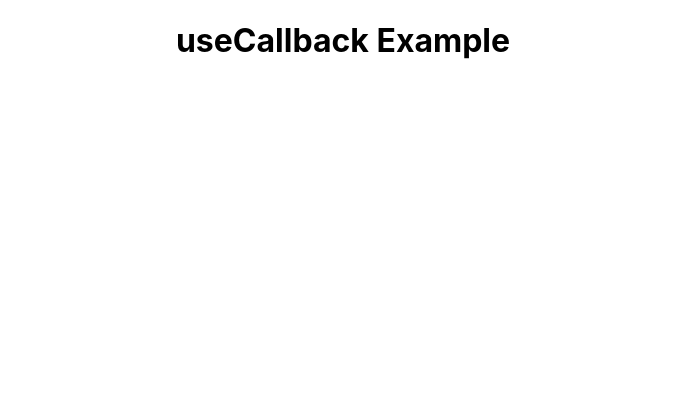
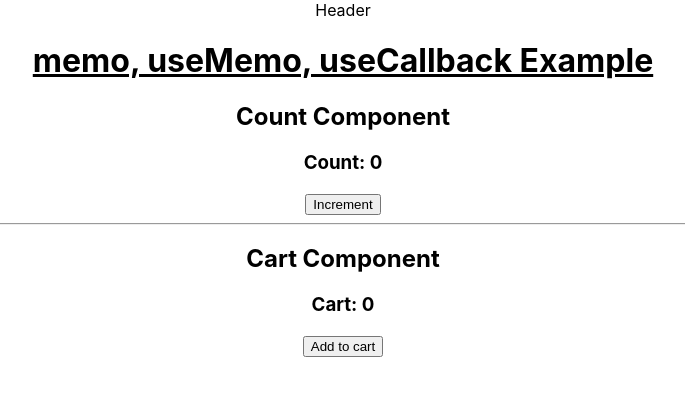
Before and after one commit to karthickselvendran/react-optimize, a React (Create React App) app: page / in a window 1280 px wide. Shown: the top 396 px of the page, without its empty margins (297-982 px from the left). Built offline with nearby package versions, Linux system fonts and the light colour scheme.

Commit message:
memo, useCallback examples

```diff
--- a/src/App.js
+++ b/src/App.js
@@ -1,9 +1,32 @@
+import React, { useCallback, useState } from "react";
+import { Header } from "./header";
+import { CountComponent } from "./countComponent";
+import { CartComponent } from "./cartComponent";
 import "./App.css";
 
 function App() {
+  const [count, setCount] = useState(0);
+  const [cart, setCart] = useState(0);
+
+  const increment = useCallback(() => {
+    console.log("increment func firing--");
+    setCount((prevCount) => prevCount + 1);
+  }, [count]);
+
+  const addToCart = useCallback(() => {
+    console.log("addToCart func firing--");
+    setCart((prevCart) => prevCart + 1);
+  }, [cart]);
+
   return (
     <div className="App">
-      <h1>useCallback Example</h1>
+      <Header />
+      <h1>
+        <u>memo, useMemo, useCallback Example</u>{" "}
+      </h1>
+      <CountComponent count={count} increment={increment} />
+      <hr />
+      <CartComponent cart={cart} addToCart={addToCart} />
     </div>
   );
 }
--- /dev/null
+++ b/src/cartComponent.js
@@ -0,0 +1,12 @@
+import React, { memo } from "react";
+
+export const CartComponent = memo(({ cart, addToCart }) => {
+  console.log("CartComponent component firing - ");
+  return (
+    <div>
+      <h2>Cart Component</h2>
+      <h3>Cart: {cart}</h3>
+      <button onClick={() => addToCart()}>Add to cart</button>
+    </div>
+  );
+});
--- /dev/null
+++ b/src/countComponent.js
@@ -0,0 +1,12 @@
+import React, { memo } from "react";
+
+export const CountComponent = memo(({ count, increment }) => {
+  console.log("CountComponent component firing - ");
+  return (
+    <div>
+      <h2>Count Component</h2>
+      <h3>Count: {count}</h3>
+      <button onClick={() => increment()}>Increment</button>
+    </div>
+  );
+});
--- /dev/null
+++ b/src/header.js
@@ -0,0 +1,6 @@
+import React, { memo } from "react";
+
+export const Header = memo(() => {
+  console.log("Header component rendering...");
+  return <div>Header</div>;
+});
```
Also changed, not shown: 1 other file (tests, documents, lock files or other folders).
